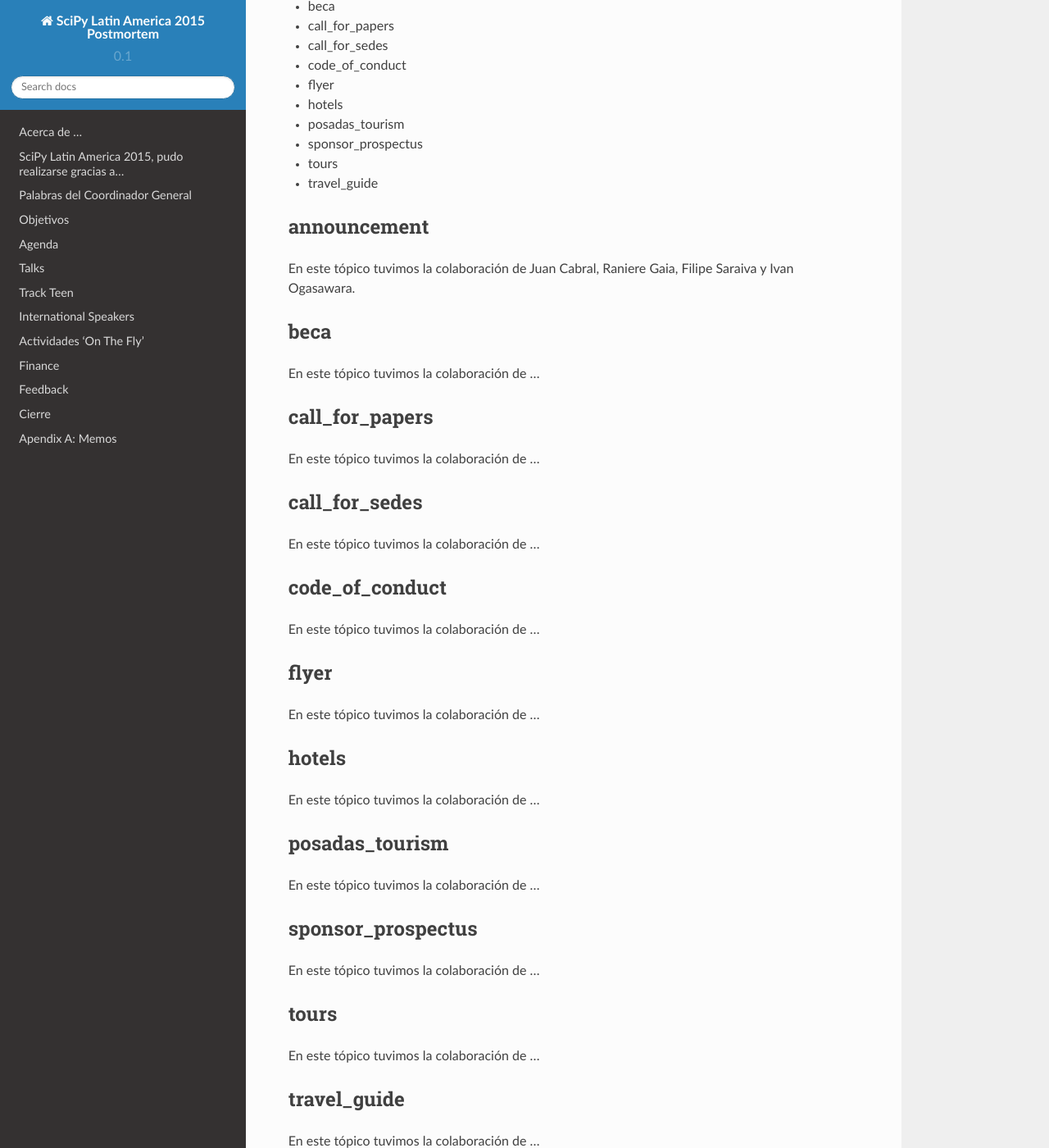
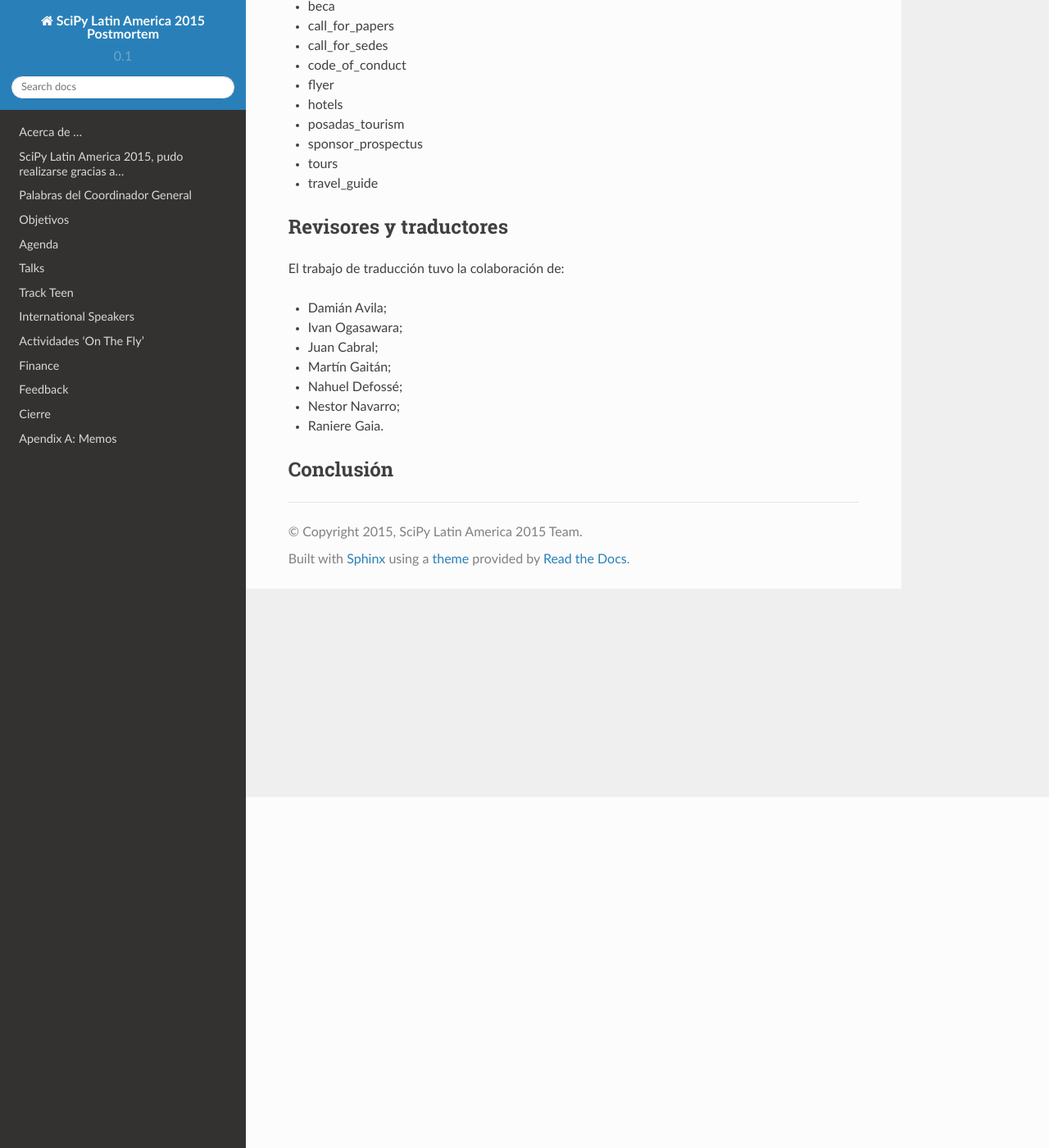
Before and after one commit to scipy-latinamerica/scipyla2015, a Sphinx documentation site: the page built from postmortem/source/translation.rst, in a window 1280 px wide and 1400 px high, scrolled down 428 px. Shown: the whole window at 82% size. Built offline with Sphinx 7.4.7 and the Read the Docs theme 2.0.0, drawn with Linux system fonts in a browser that asks for light colours.

Commit message:
agregado los colaboradores

```diff
--- a/postmortem/source/translation.rst
+++ b/postmortem/source/translation.rst
@@ -19,49 +19,18 @@ Los principales trabajos desarrollados en los 3 idiomas fueron:
 * tours
 * travel_guide
 
-announcement
-------------
-En este tópico tuvimos la colaboración de Juan Cabral, Raniere Gaia, Filipe Saraiva y Ivan Ogasawara.
+Revisores y traductores
+-----------------------
 
-beca
-------------
-En este tópico tuvimos la colaboración de  ...
+El trabajo de traducción tuvo la colaboración de:
 
-call_for_papers
-------------
-En este tópico tuvimos la colaboración de  ...
-
-call_for_sedes
-------------
-En este tópico tuvimos la colaboración de  ...
-
-code_of_conduct
-------------
-En este tópico tuvimos la colaboración de  ...
-
-flyer
-------------
-En este tópico tuvimos la colaboración de  ...
-
-hotels
-------------
-En este tópico tuvimos la colaboración de  ...
-
-posadas_tourism
-------------
-En este tópico tuvimos la colaboración de  ...
-
-sponsor_prospectus
-------------
-En este tópico tuvimos la colaboración de  ...
-
-tours
-------------
-En este tópico tuvimos la colaboración de  ...
-
-travel_guide
-------------
-En este tópico tuvimos la colaboración de  ...
+* Damián Avila;
+* Ivan Ogasawara;
+* Juan Cabral;
+* Martín Gaitán;
+* Nahuel Defossé;
+* Nestor Navarro;
+* Raniere Gaia.
 
 Conclusión
 ------------
```
